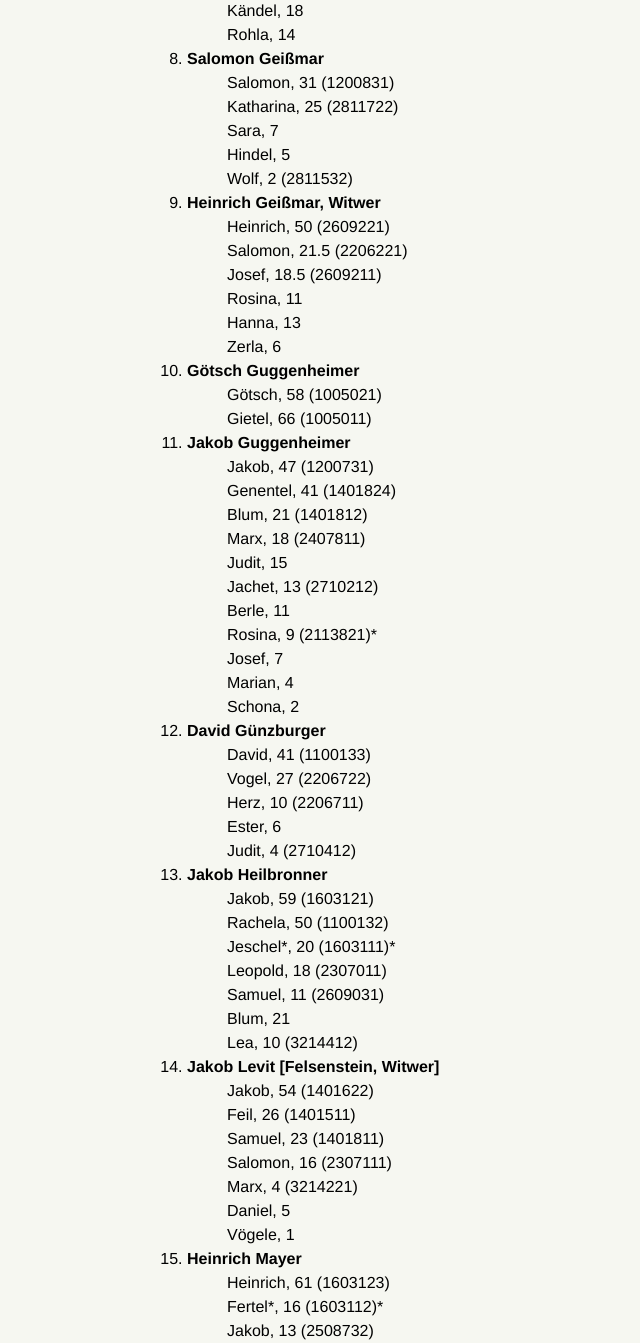
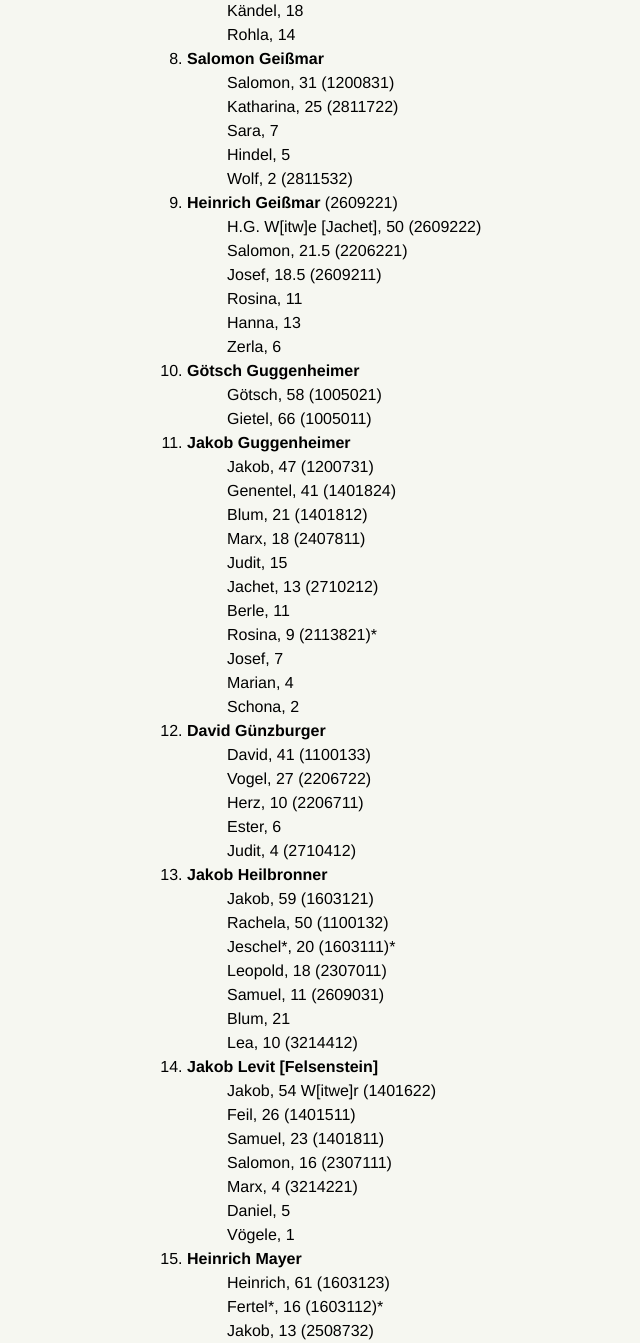
Before and after one commit to djwile/ihringen, a Flask app: page /earlier-records in a window 1280 px wide. Shown: the part 2044-3387 px from the top of the page, without its empty margins (33-673 px from the left). Run offline with Flask 3, Linux system fonts and the light colour scheme.

Commit message:
Update earlier_records.html
file edits

```diff
--- a/search_app/templates/static_pages/earlier_records.html
+++ b/search_app/templates/static_pages/earlier_records.html
@@ -120,9 +120,9 @@
                     <li>Wolf, 2 (2811532)</li>
 		</ul>
             </li>
-            <li><b>Heinrich Geißmar, Witwer</b>
+            <li><b>Heinrich Geißmar</b> (2609221)
 	        <ul>
-                    <li>Heinrich, 50 (2609221)</li>
+                    <li>H.G. W[itw]e [Jachet], 50 (2609222)</li>
                     <li>Salomon, 21.5 (2206221)</li>
                     <li>Josef, 18.5 (2609211)</li>
                     <li>Rosina, 11</li>
@@ -171,9 +171,9 @@
                     <li>Lea, 10 (3214412)</li>
 		</ul>
             </li>
-            <li><b>Jakob Levit [Felsenstein, Witwer]</b>
+            <li><b>Jakob Levit [Felsenstein]</b>
 	        <ul>
-                    <li>Jakob, 54 (1401622)</li>
+                    <li>Jakob, 54 W[itwe]r (1401622)</li>
                     <li>Feil, 26 (1401511)</li>
                     <li>Samuel, 23 (1401811)</li>
                     <li>Salomon, 16 (2307111)</li>
```
